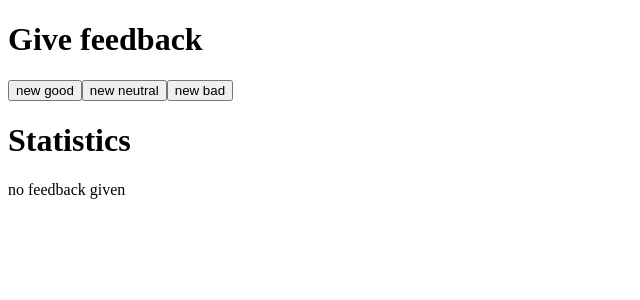
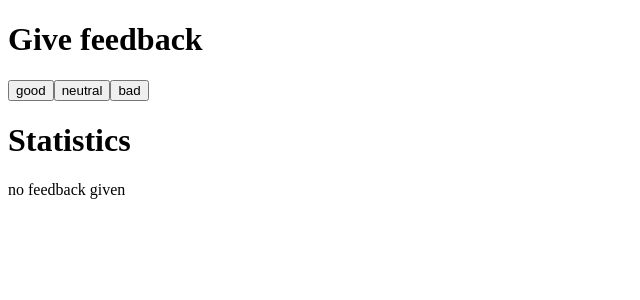
Before and after one commit to Akbermet1/fullstack_unicafe, a React (Create React App) app: page / in a window 1280 px wide. Shown: the top 300 px of the page, without its empty margins (0-640 px from the left). Built offline with nearby package versions, Linux system fonts and the light colour scheme.

Commit message:
exercise 1.10 without minor mistakes

```diff
--- a/src/App.js
+++ b/src/App.js
@@ -59,7 +59,6 @@ const Button = ({text, event_handler}) => {
 }
 
 const App = () => {
-  // save clicks of each button to its own state
   const [good, setGood] = useState(0)
   const [neutral, setNeutral] = useState(0)
   const [bad, setBad] = useState(0)
@@ -79,9 +78,9 @@ const App = () => {
   return (
     <div>
       <h1> Give feedback </h1>
-      <Button text="new good" event_handler={increaseGood}/>
-      <Button text="new neutral" event_handler={increaseNeautral}/>
-      <Button text="new bad" event_handler={increaseBad}/>
+      <Button text="good" event_handler={increaseGood}/>
+      <Button text="neutral" event_handler={increaseNeautral}/>
+      <Button text="bad" event_handler={increaseBad}/>
 
       <h1> Statistics </h1>
       <Statistics good={good} neutral={neutral} bad={bad}/>
```
